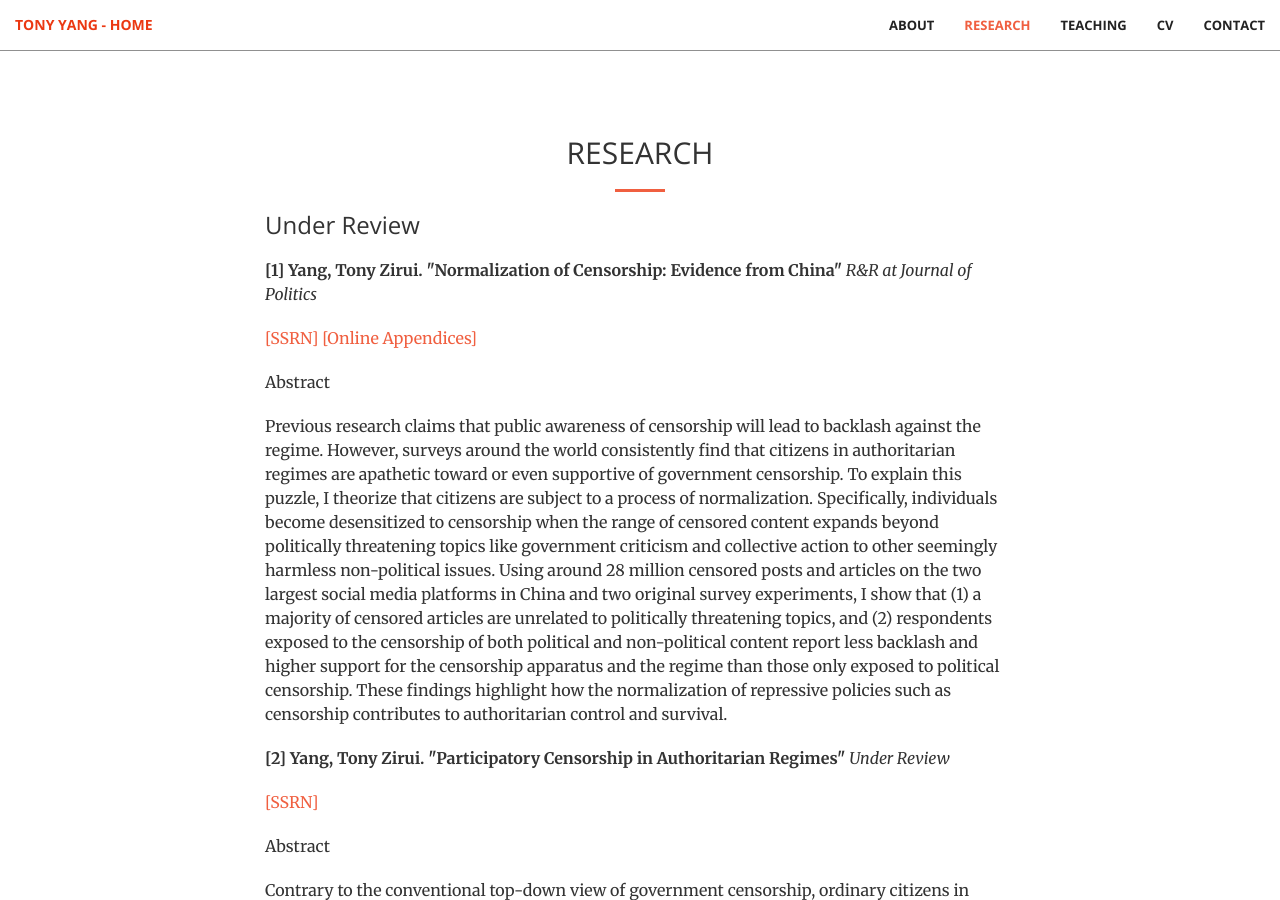
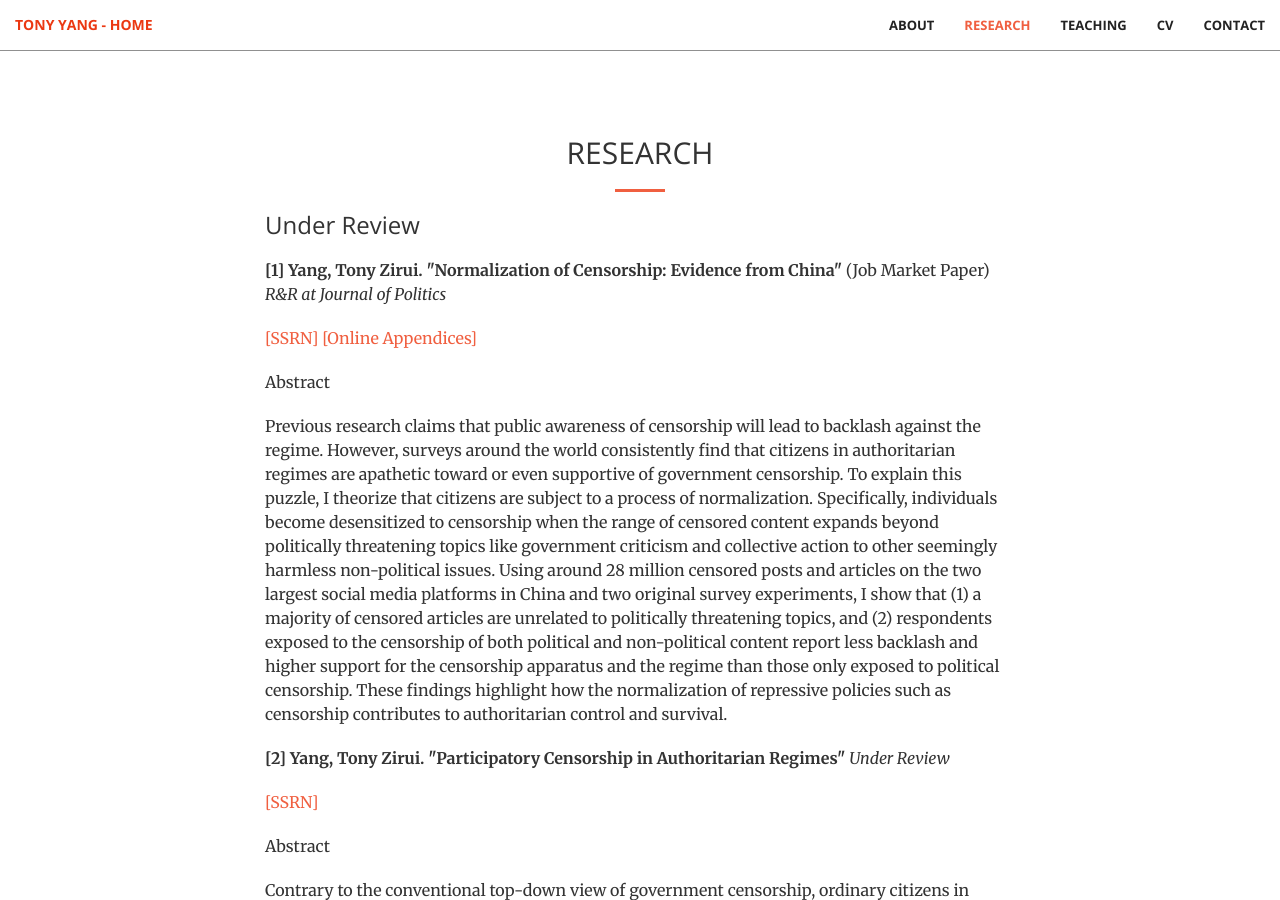
Before and after one commit to tonyhsfz/website, a Jekyll site: the page built from index.html, in a window 1280 px wide and 900 px high, scrolled down 1988 px. Built offline with Jekyll 4.4.1, drawn with Linux system fonts in a browser that asks for light colours.

Commit message:
Update publication.html

```diff
--- a/_includes/publication.html
+++ b/_includes/publication.html
@@ -6,7 +6,7 @@
                 <hr>
                 <h3 class="section-heading">Under Review</h3>
                     <p></p>
-<p><b>[1] Yang, Tony Zirui. "Normalization of Censorship: Evidence from China" </b> <i>R&R at Journal of Politics</i> </p>
+<p><b>[1] Yang, Tony Zirui. "Normalization of Censorship: Evidence from China" </b> (Job Market Paper) <i>R&R at Journal of Politics</i> </p>
                    <p> <a href="https://papers.ssrn.com/sol3/papers.cfm?abstract_id=3835217">[SSRN]</a>
                     <a href="/img/Censorship_Appendices.pdf">[Online Appendices]</a></p>
 <p> Abstract </p>
```
